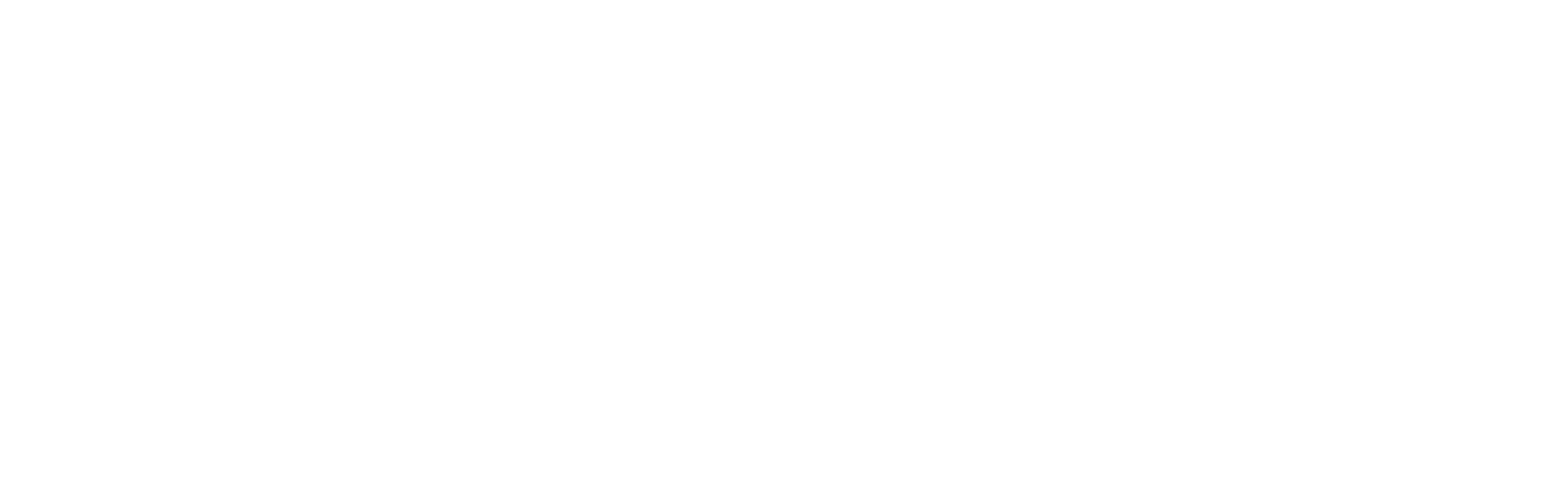
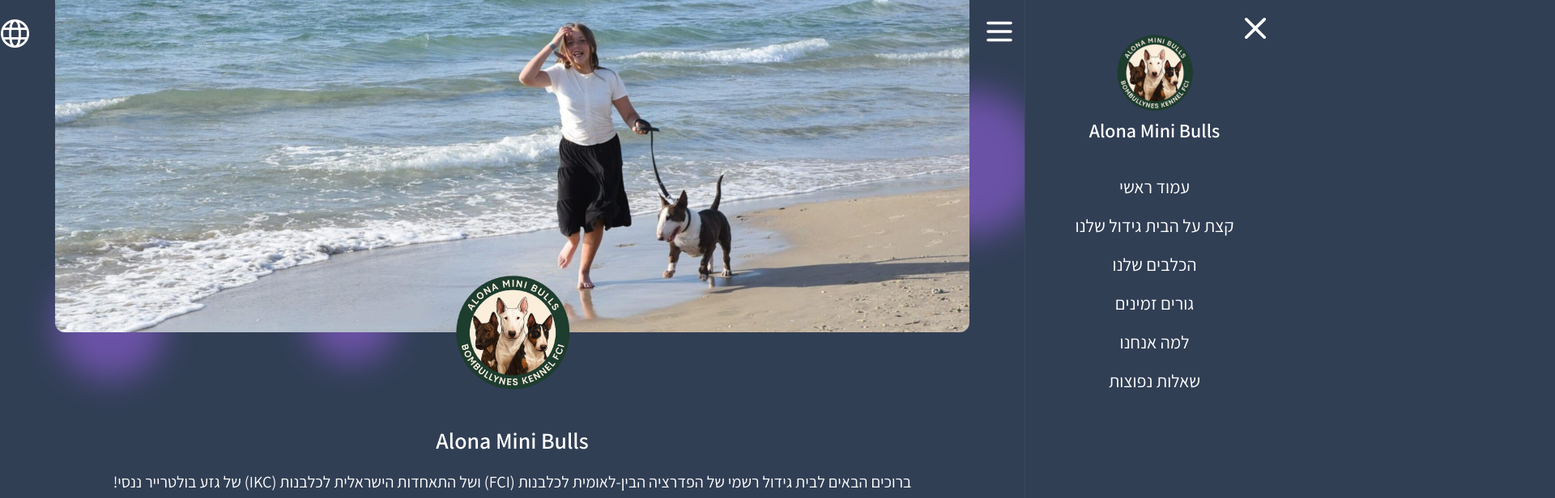
Before and after one commit to Spasmoid/Alona-Mini-Bulls-Reimagined, a website: page index.html in a window 1280 px wide. Shown: the top 616 px of the page at 81% size, 1920 px wide, since content can reach past the window. Drawn offline with Linux system fonts and the light colour scheme; files that its build step writes are made by us from their sources; the site is published under a folder, as on GitHub Pages, so addresses that start at the root find nothing.

Commit message:
static url bug fixed

```diff
--- a/index.html
+++ b/index.html
@@ -5,8 +5,8 @@
     <meta name="viewport" content="width=device-width, initial-scale=1">
     <title>Alona Mini Bulls</title>
     <link rel="icon" href="src/static/images/window-icon.png?v3" type="image/png">
-    <link rel="stylesheet" href="/AlonaMiniBulls/src/styles/index.css">
-    <link rel="stylesheet" href="/AlonaMiniBulls/src/styles/adaptive.css">
+    <link rel="stylesheet" href="src/styles/index.css">
+    <link rel="stylesheet" href="src/styles/adaptive.css">
 </head>
 <body>
 
```
